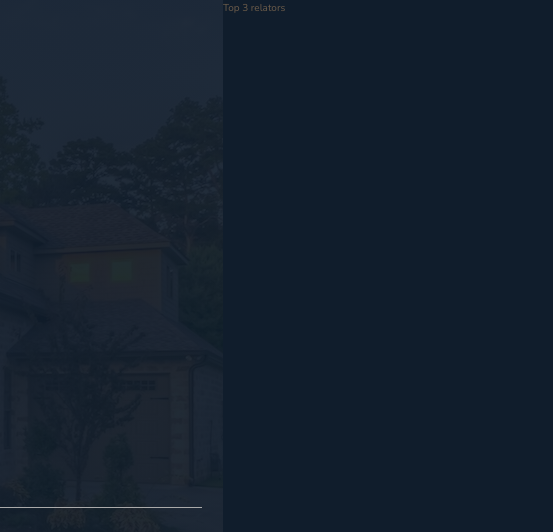
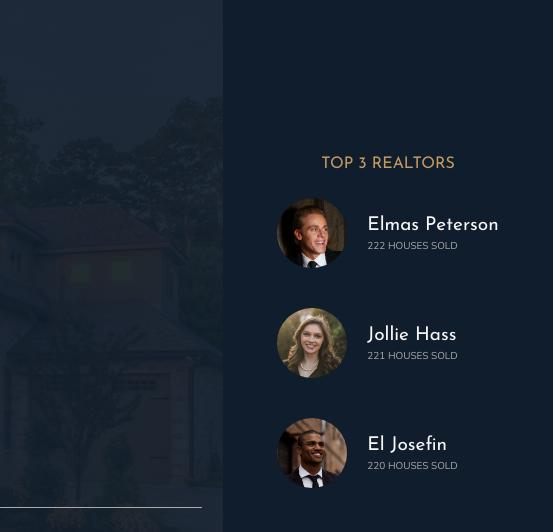
Before and after one commit to ese-varo/nexter-css, a website: page index.html in a window 1280 px wide. Shown: the top 532 px of the page, 727-1280 px from the left. Drawn offline with nearby package versions, Linux system fonts and the light colour scheme.

Commit message:
Add styles to top realtors section

```diff
--- a/index.html
+++ b/index.html
@@ -28,11 +28,29 @@
         <img src="img/logo-techcrunch.png" alt="Seen on logo 3">
         <img src="img/logo-bi.png" alt="Seen on logo 4">
       </div>
-
     </header>
 
     <div class="realtors">
-      Top 3 relators
+      <h3 class="heading-3">Top 3 Realtors</h3>
+      <div class="realtors__list">
+        <img class="realtors__img" src="img/realtor-1.jpeg" alt="Realtor 1">
+        <div class="realtors__details">
+          <h4 class="heading-4 heading-4--light">Elmas Peterson</h4>
+          <p class="realtors__sold">222 houses sold</p>
+        </div>
+
+        <img class="realtors__img" src="img/realtor-2.jpeg" alt="Realtor 2">
+        <div class="realtors__details">
+          <h4 class="heading-4 heading-4--light">Jollie Hass</h4>
+          <p class="realtors__sold">221 houses sold</p>
+        </div>
+
+        <img class="realtors__img" src="img/realtor-3.jpeg" alt="Realtor 3">
+        <div class="realtors__details">
+          <h4 class="heading-4 heading-4--light">El Josefin</h4>
+          <p class="realtors__sold">220 houses sold</p>
+        </div>
+      </div>
     </div>
 
     <section class="features">
--- a/sass/_realtors.scss
+++ b/sass/_realtors.scss
@@ -0,0 +1,31 @@
+.realtors {
+  background-color: $color-secondary;
+  grid-column: col-start 7 / full-end;
+  padding: 3rem;
+
+  display: grid;
+  align-content: center;
+  justify-content: center;
+  justify-items: center;
+  grid-row-gap: 2rem;
+
+  &__list {
+    display: grid;
+    grid-template-columns: min-content max-content;
+    grid-column-gap: 2rem;
+    grid-row-gap: 5vh;
+    align-items: center;
+  }
+
+  &__img {
+    width: 7rem;
+    border-radius: 50%;
+    display: block;
+  }
+
+  &__sold {
+    text-transform: uppercase;
+    color: $color-grey-light-2;
+    margin-top: -3px;
+  }
+}
```
Also changed, not shown: css/style.css.
